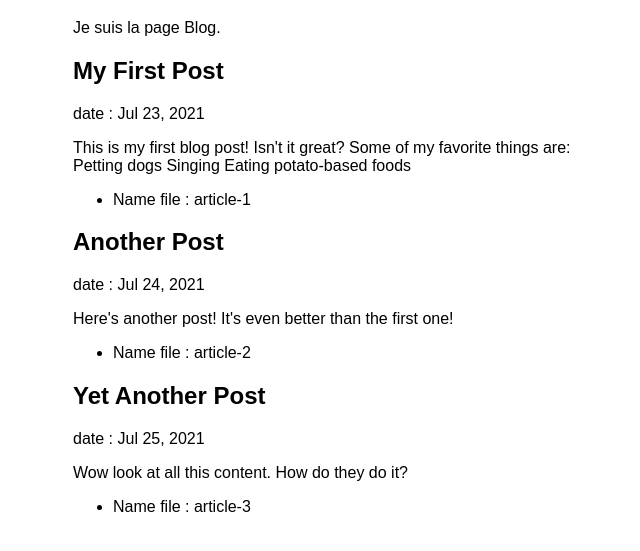
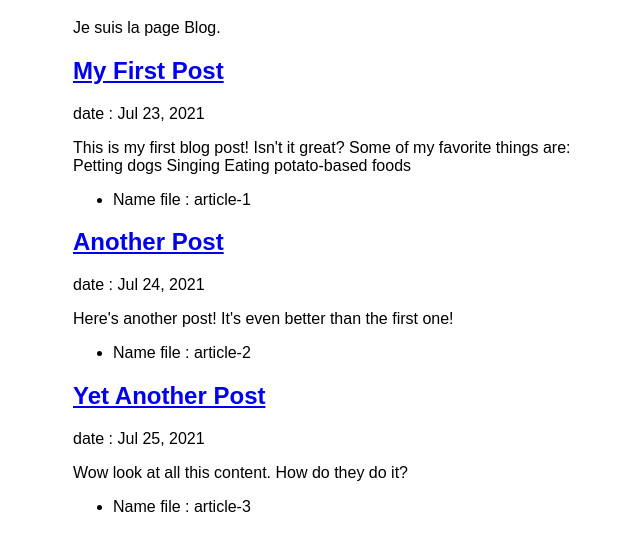
Before and after one commit to YoussoufBrahim/my-gatsby-site, a Gatsby site: page /blog in a window 1280 px wide. Shown: the part 195-746 px from the top of the page, without its empty margins (317-957 px from the left). Built offline with nearby package versions, Linux system fonts and the light colour scheme; Gatsby itself is replaced by a stand-in of ours.

Commit message:
move page blog to blog folder and rename the page

```diff
--- a/src/pages/blog.js
+++ b/src/pages/blog/index.js
@@ -1,7 +1,7 @@
-import { graphql } from "gatsby";
+import { graphql, Link } from "gatsby";
 import React from "react";
-import Layout from "../components/layout";
-import Seo from "../components/seo";
+import Layout from "../../components/layout";
+import Seo from "../../components/seo";
 
 const BlogPage = ({ data }) => {
   return (
@@ -9,8 +9,12 @@ const BlogPage = ({ data }) => {
       <p>Je suis la page Blog.</p>
 
       {data.allMdx.nodes.map((node) => (
-        <article key={node.key}>
-          <h2>{node.frontmatter.title}</h2>
+        <article key={node.id}>
+          <h2>
+            <Link to={`/blog/${node.frontmatter.slug}`}>
+              {node.frontmatter.title}
+            </Link>
+          </h2>
           <p>date : {node.frontmatter.date}</p>
           <p>{node.excerpt}</p>
           <ul>
@@ -28,6 +32,7 @@ export const query = graphql`
         frontmatter {
           date(formatString: "MMM D, YYYY")
           title
+          slug
         }
         id
         excerpt
```
